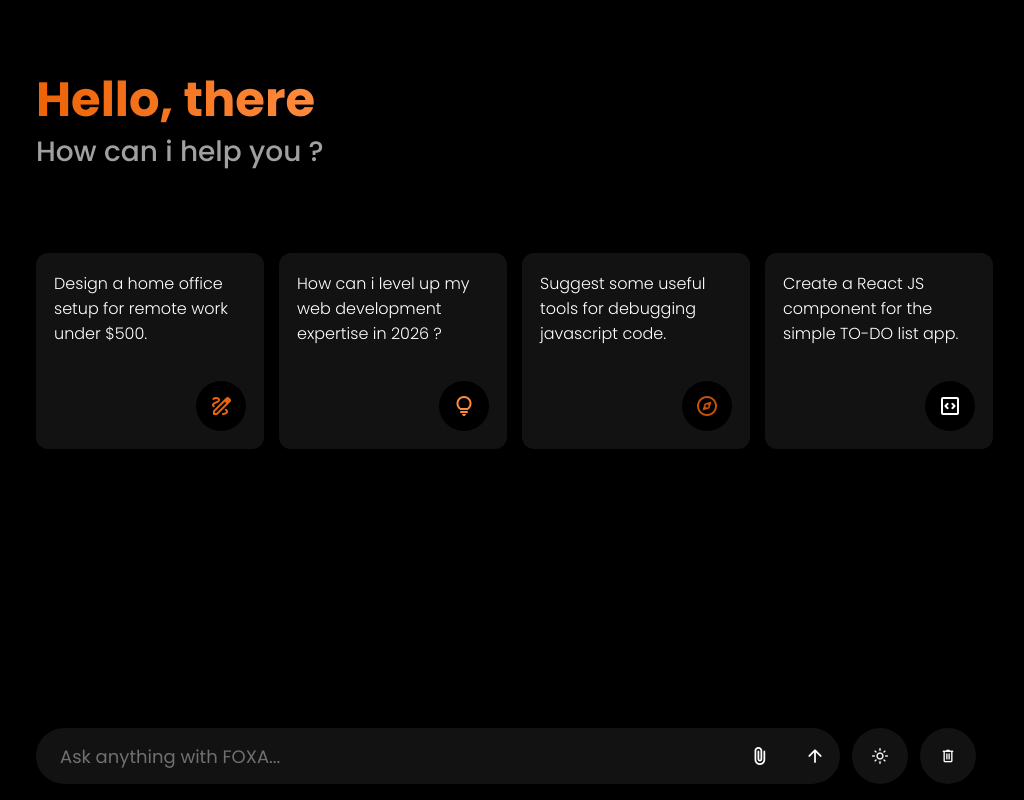
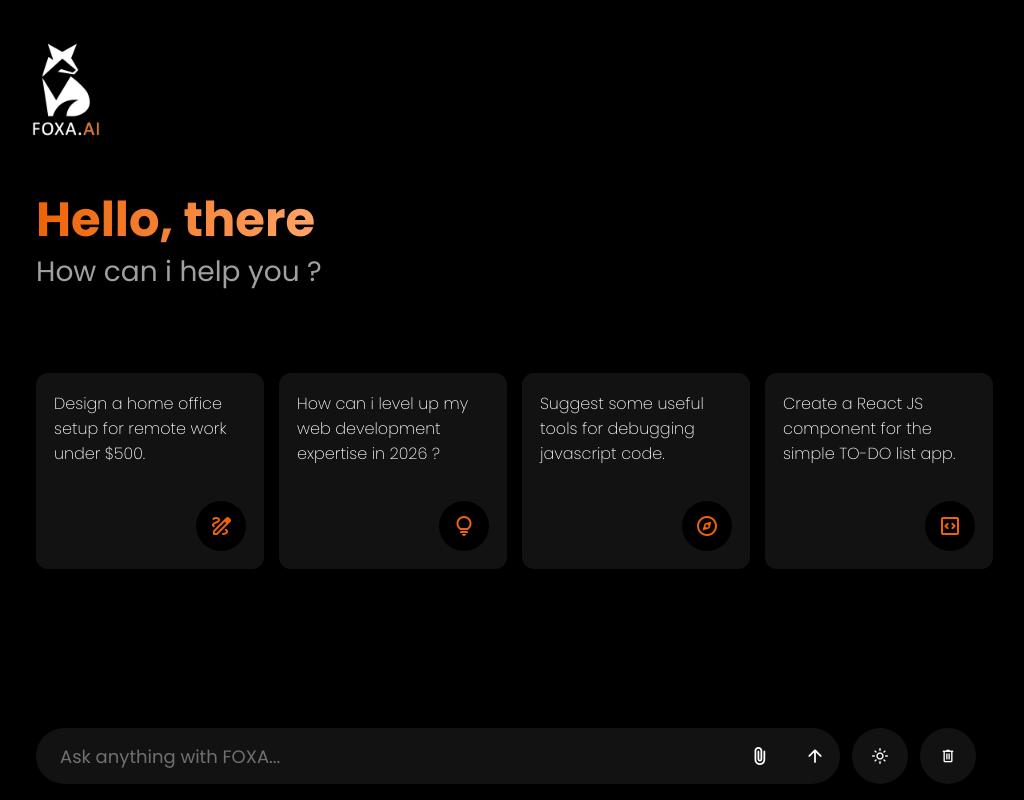
Before and after one commit to Drisha01/FOXA.AI-Chatbot, a website: page index.html in a window 1280 px wide. Shown: the whole page, without its empty margins (134-1158 px from the left). Drawn offline with nearby package versions, Linux system fonts and the light colour scheme.

Commit message:
Updated chatbot UI

```diff
--- a/index.html
+++ b/index.html
@@ -13,6 +13,12 @@
 
 <body>
     <div class="container">
+        <!-- logo - FOXA.AI -------- -->
+        <div class="brand-logo">
+            <img id="dark-theme" class="logo-dark" src="asset/FOXA4.png" alt="FOXA.AI Logo" aria-label="FOXA.AI Logo">
+            <img id="light-theme" class="logo-light" src="asset/FOXA3.png" alt="FOXA.AI Logo" aria-label="FOXA.AI Logo">
+        </div>
+
         <!-- APP HEADER  -->
         <header class="app-header">
             <h1 class="heading">Hello, there</h1>
--- a/style.css
+++ b/style.css
@@ -1,13 +1,13 @@
 @import url('https://fonts.googleapis.com/css2?family=Poppins:ital,wght@0,100;0,200;0,300;0,400;0,500;0,600;0,700;0,800;0,900;1,100;1,200;1,300;1,400;1,500;1,600;1,700;1,800;1,900&display=swap');
 
-*{
+* {
     margin: 0;
     padding: 0;
     box-sizing: border-box;
     font-family: "Poppins", sans-serif;
 }
 
-:root{
+:root {
     /* DARK THEME COLORS  */
     --text-color: #ffffff;
     --sub-heading-color: #a0a0a0;
@@ -16,9 +16,9 @@
     --secondary-color: #121212;
     --secondary-hover-color: #1c1c1c;
     --scroll-bar-color: #404040;
-    --user-bubble-bg: #ED6306;
+    --user-bubble-bg: #a64403;
     --bot-bubble-bg: #121212;
-    --modal-bg: rgba(0,0,0,0.8);
+    --modal-bg: rgba(0, 0, 0, 0.8);
     --modal-content-bg: #121212;
     --modal-border: #222222;
 }
@@ -31,25 +31,25 @@ body.light-theme {
     --secondary-color: #f5f5f5;
     --secondary-hover-color: #e8e8e8;
     --scroll-bar-color: #cccccc;
-    --user-bubble-bg: #ED6306;
+    --user-bubble-bg: #a64403;
     --bot-bubble-bg: #f5f5f5;
-    --modal-bg: rgba(0,0,0,0.4);
+    --modal-bg: rgba(0, 0, 0, 0.4);
     --modal-content-bg: #ffffff;
     --modal-border: #e0e0e0;
 }
 
-body{
+body {
     background: var(--primary-color);
     color: var(--text-color);
     transition: background 0.3s, color 0.3s;
 }
 
 /* ========== CONTAINER ========== */
-.container{
+.container {
     padding: 32px 0 60px;
 }
 
-.container :where(.app-header, .suggestions, .prompt-wrapper, .disclaimer-text) {
+.container :where(.brand-logo, .app-header, .suggestions, .prompt-wrapper, .disclaimer-text) {
     margin: 0 auto;
     width: 100%;
     max-width: 980px;
@@ -60,25 +60,49 @@ body{
     margin-top: 4vh;
 }
 
+.brand-logo {
+    display: flex;
+    justify-content: flex-start;
+    align-items: center;
+    padding: 10px 0;
+}
+
+.brand-logo img {
+    width: 100px;
+    height: auto;
+}
+
+.brand-logo .logo-light {
+    display: none;
+}
+
+body.light-theme .brand-logo .logo-dark {
+    display: none;
+}
+
+body.light-theme .brand-logo .logo-light {
+    display: block;
+}
+
 /* ========== APP HEADER ========== */
-.app-header .heading{
+.app-header .heading {
     font-size: 48px;
     width: fit-content;
-    background: linear-gradient(to right, #ED6306, #ff8a3d);
+    background: linear-gradient(to right, #ED6306, #ffa467);
     background-clip: text;
     -webkit-background-clip: text;
     -webkit-text-fill-color: transparent;
 }
 
-.app-header .sub-heading{
+.app-header .sub-heading {
     font-size: 28px;
     margin-top: -5px;
     color: var(--sub-heading-color);
-    font-weight: 500;
+    font-weight: 400;
 }
 
 /* ========== SUGGESTIONS ========== */
-.container .suggestions{
+.container .suggestions {
     display: flex;
     gap: 15px;
     margin-top: 10vh;
@@ -87,7 +111,7 @@ body{
     scrollbar-width: none;
 }
 
-.suggestions .suggestions-item{
+.suggestions .suggestions-item {
     width: 228px;
     padding: 18px;
     background: var(--secondary-color);
@@ -102,17 +126,17 @@ body{
     min-height: 160px;
 }
 
-.suggestions .suggestions-item:hover{
+.suggestions .suggestions-item:hover {
     background: var(--secondary-hover-color);
 }
 
-.suggestions .suggestions-item .text{
+.suggestions .suggestions-item .text {
     font-size: 16px;
-    font-weight: 300;
+    font-weight: 200;
     align-self: flex-start;
 }
 
-.suggestions .suggestions-item span{
+.suggestions .suggestions-item span {
     width: 50px;
     height: 50px;
     margin-top: 35px;
@@ -126,10 +150,17 @@ body{
     background: var(--primary-color);
 }
 
-.suggestions .suggestions-item:nth-child(2) span { color: #ff8a3d; }
-.suggestions .suggestions-item:nth-child(3) span { color: #c55104; }
-.suggestions .suggestions-item:nth-child(4) span { color: #ffffff; }
-body.light-theme .suggestions .suggestions-item:nth-child(4) span { color: #000000; }
+.suggestions .suggestions-item:nth-child(2) span {
+    color: #ED6306;
+}
+
+.suggestions .suggestions-item:nth-child(3) span {
+    color: #ED6306;
+}
+
+.suggestions .suggestions-item:nth-child(4) span {
+    color: #ED6306;
+}
 
 /* ========== CHAT AREA ========== */
 .chat-area {
@@ -196,17 +227,30 @@ body.light-theme .suggestions .suggestions-item:nth-child(4) span { color: #0000
     animation: bounce 1.2s infinite;
 }
 
-.typing-dots span:nth-child(2) { animation-delay: 0.2s; }
-.typing-dots span:nth-child(3) { animation-delay: 0.4s; }
+.typing-dots span:nth-child(2) {
+    animation-delay: 0.2s;
+}
+
+.typing-dots span:nth-child(3) {
+    animation-delay: 0.4s;
+}
 
 @keyframes bounce {
-    0%, 60%, 100% { transform: translateY(0); }
-    30% { transform: translateY(-8px); }
+
+    0%,
+    60%,
+    100% {
+        transform: translateY(0);
+    }
+
+    30% {
+        transform: translateY(-8px);
+    }
 }
 
 /* Markdown-like formatting in bot bubble */
 .message-bubble code {
-    background: rgba(255,255,255,0.12);
+    background: rgba(255, 255, 255, 0.12);
     padding: 2px 6px;
     border-radius: 4px;
     font-family: monospace;
@@ -214,7 +258,7 @@ body.light-theme .suggestions .suggestions-item:nth-child(4) span { color: #0000
 }
 
 .message-bubble pre {
-    background: rgba(0,0,0,0.3);
+    background: rgba(0, 0, 0, 0.3);
     padding: 12px 14px;
     border-radius: 8px;
     overflow-x: auto;
@@ -224,8 +268,13 @@ body.light-theme .suggestions .suggestions-item:nth-child(4) span { color: #0000
     line-height: 1.5;
 }
 
-.message-bubble strong { font-weight: 600; }
-.message-bubble em { font-style: italic; }
+.message-bubble strong {
+    font-weight: 600;
+}
+
+.message-bubble em {
+    font-style: italic;
+}
 
 /* Image preview in chat */
 .message-image {
@@ -272,7 +321,7 @@ body.light-theme .suggestions .suggestions-item:nth-child(4) span { color: #0000
 }
 
 /* ========== PROMPT CONTAINER ========== */
-.prompt-container{
+.prompt-container {
     position: fixed;
     width: 100%;
     bottom: 0;
@@ -288,20 +337,20 @@ body.light-theme .suggestions .suggestions-item:nth-child(4) span { color: #0000
     align-items: center;
 }
 
-.prompt-wrapper{
+.prompt-wrapper {
     display: flex;
     align-items: center;
     justify-content: space-between;
 }
 
-.prompt-wrapper .prompt-form{
+.prompt-wrapper .prompt-form {
     width: 100%;
     height: 100%;
     background: var(--secondary-color);
     border-radius: 130px;
 }
 
-.prompt-form .prompt-input{
+.prompt-form .prompt-input {
     width: 100%;
     height: 100%;
     background: none;
@@ -312,11 +361,11 @@ body.light-theme .suggestions .suggestions-item:nth-child(4) span { color: #0000
     color: var(--text-color);
 }
 
-.prompt-form .prompt-input::placeholder{
+.prompt-form .prompt-input::placeholder {
     color: var(--placeholder-color);
 }
 
-.prompt-wrapper button{
+.prompt-wrapper button {
     width: 56px;
     height: 100%;
     background: var(--secondary-color);
@@ -329,13 +378,13 @@ body.light-theme .suggestions .suggestions-item:nth-child(4) span { color: #0000
     transition: 0.3s ease;
 }
 
-.prompt-action{
+.prompt-action {
     display: flex;
     align-items: center;
     gap: 5px;
 }
 
-.prompt-action button{
+.prompt-action button {
     background: transparent;
     border: none;
     cursor: pointer;
@@ -350,15 +399,19 @@ body.light-theme .suggestions .suggestions-item:nth-child(4) span { color: #0000
     transition: 0.3s ease;
 }
 
+.prompt-action .material-symbols-rounded-send {
+    color: #ED6306;
+}
+
 .prompt-action button:hover {
     background: var(--secondary-hover-color);
 }
 
-.prompt-wrapper button:hover{
+.prompt-wrapper button:hover {
     background: var(--secondary-hover-color);
 }
 
-.prompt-container .disclaimer-text{
+.prompt-container .disclaimer-text {
     text-align: center;
     font-size: 0.9rem;
     padding: 16px 20px 0;
@@ -375,9 +428,11 @@ body.light-theme .suggestions .suggestions-item:nth-child(4) span { color: #0000
 ::-webkit-scrollbar {
     width: 6px;
 }
+
 ::-webkit-scrollbar-track {
     background: transparent;
 }
+
 ::-webkit-scrollbar-thumb {
     background: var(--scroll-bar-color);
     border-radius: 3px;
```
Also changed, not shown: package.json (+13 -6 lines), asset/FOXA3.png (added), asset/FOXA4.png (added).
